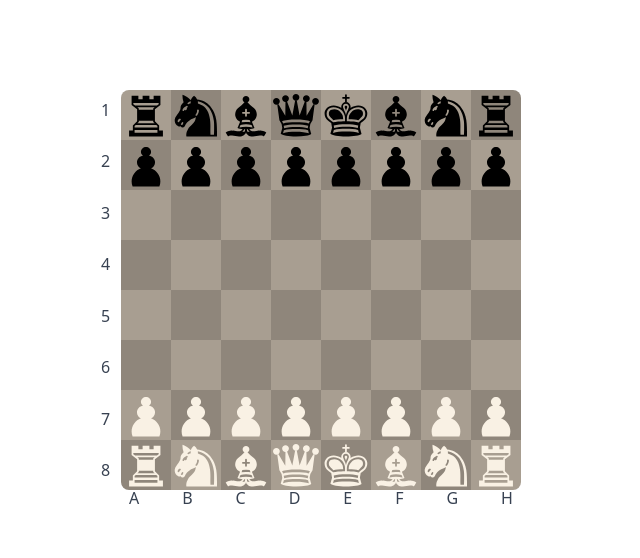
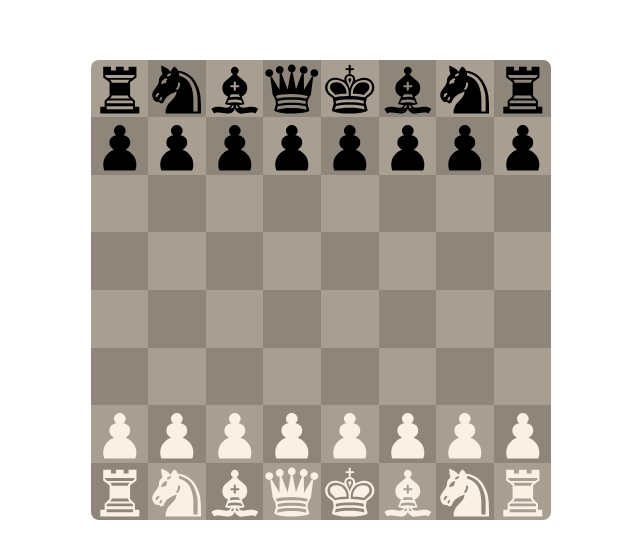
Before and after one commit to unibo-dslab-projects/ASW25-MicheleMonti-woodpecker, a React (Vite) app in the folder client/: page / in a window 1280 px wide. Shown: the part 110-668 px from the top of the page, without its empty margins (319-959 px from the left). Built offline with nearby package versions, Linux system fonts and the light colour scheme.

Commit message:
resizable, no longer creates gaps

```diff
--- a/client/src/Components/Board.tsx
+++ b/client/src/Components/Board.tsx
@@ -20,12 +20,7 @@ export default function Board() {
     return (
         <div className="flex items-center justify-center h-screen">
             <div className="relative">
-                <div className="absolute left-[-20px] top-0 h-full flex flex-col justify-between py-2">
-                    {ROWS.map((row) => (
-                        <span key={row} className="text-center text-gray-700">{row}</span>
-                    ))}
-                </div>
-                <div className="grid chess-board-grid-area w-[400px] h-[400px] rounded-lg overflow-hidden">
+                <div className="grid chess-board-grid-area w-[36w] h-[36vw] rounded-lg overflow-hidden">
                     <div className="contents">
                         {CELLS.map(cell =>
                             <Square key={cell} name={cell} color={getCellColor(cell)} />
@@ -37,11 +32,6 @@ export default function Board() {
                         )}
                     </div>
                 </div>
-                <div className="absolute bottom-[-20px] left-0 w-full flex justify-between px-2">
-                    {COLUMNS.map((col) => (
-                        <span key={col} className="text-center text-gray-700">{col}</span>
-                    ))}
-                </div>
             </div>
         </div>
     );
```
